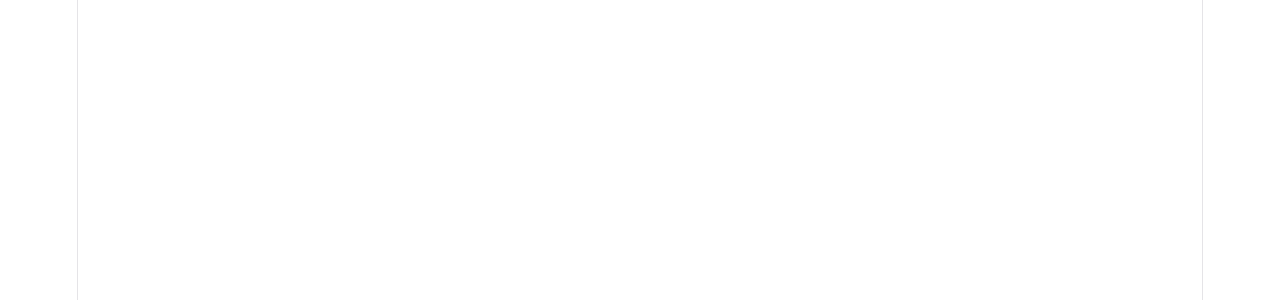
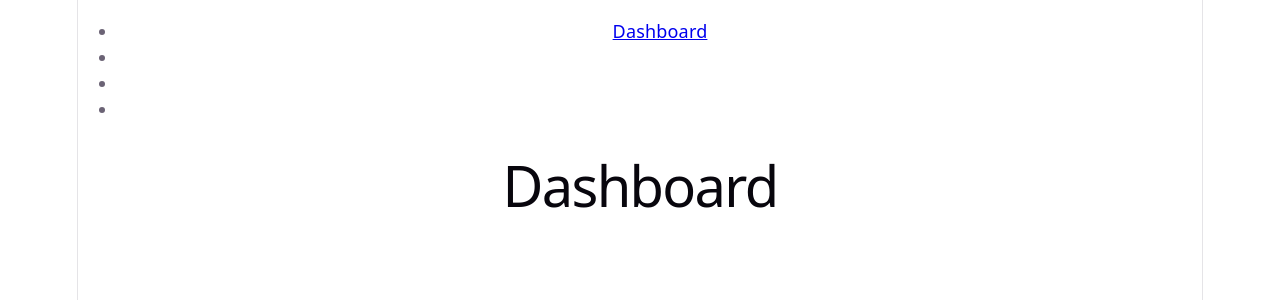
Before and after one commit to Tarantil/fittrack, a React (Vite) app: page / in a window 1280 px wide. Shown: the top 300 px of the page. Built offline with nearby package versions, Linux system fonts and the light colour scheme.

Commit message:
Routes and pages setup

```diff
--- a/package.json
+++ b/package.json
@@ -11,7 +11,8 @@
   },
   "dependencies": {
     "react": "^19.2.7",
-    "react-dom": "^19.2.7"
+    "react-dom": "^19.2.7",
+    "react-router-dom": "^7.18.1"
   },
   "devDependencies": {
     "@eslint/js": "^10.0.1",
--- a/src/App.tsx
+++ b/src/App.tsx
@@ -1,11 +1,28 @@
 import './App.css'
-
+import { createBrowserRouter, RouterProvider } from 'react-router-dom'
+import RootLayout from './pages/Root';
+import NotFound from './pages/NotFound';
+import Dashboard from './pages/Dashboard';
+import Exercises from './pages/Exercises';
+import Progress from './pages/Progress';
+import Workouts from './pages/Workouts';
 function App() {
+  const router = createBrowserRouter([
+    {
+      path:'/',
+      element: <RootLayout/>,
+      errorElement: <NotFound />,
+      children: [
+        {index:true, element:<Dashboard/>},
+        {path:'exercises', element:<Exercises/>},
+        {path:'progress', element:<Progress/>},
+        {path:'workouts', element:<Workouts/>}
+      ]
+    }
+  ]);
 
   return (
-    <>
-
-    </>
+    <RouterProvider router={router}/>
   )
 }
 
--- /dev/null
+++ b/src/components/MainNavigation.tsx
@@ -0,0 +1,14 @@
+import { NavLink } from "react-router-dom"
+
+export default function MainNavigation(){
+    return (
+        <header>
+            <ul>
+                <li><NavLink to="/" className={({isActive})=>isActive?'active':undefined}>Dashboard</NavLink></li>
+                <li><NavLink to="/exercises" className={({isActive})=>isActive?'active':undefined}></NavLink></li>
+                <li><NavLink to="/progress" className={({isActive})=>isActive?'active':undefined}></NavLink></li>
+                <li><NavLink to="/workouts" className={({isActive})=>isActive?'active':undefined}></NavLink></li>
+            </ul>
+        </header>
+    );
+}
--- /dev/null
+++ b/src/pages/Dashboard.tsx
@@ -0,0 +1,3 @@
+export default function Dashboard() {
+    return <h1>Dashboard</h1>;
+  }
--- /dev/null
+++ b/src/pages/Exercises.tsx
@@ -0,0 +1,3 @@
+export default function Exercises() {
+    return <h1>Exercises</h1>;
+  }
--- /dev/null
+++ b/src/pages/NotFound.tsx
@@ -0,0 +1,3 @@
+export default function NotFound() {
+    return <h1>Not Found</h1>;
+  }
--- /dev/null
+++ b/src/pages/Progress.tsx
@@ -0,0 +1,3 @@
+export default function Progress() {
+    return <h1>Progress</h1>;
+  }
--- /dev/null
+++ b/src/pages/Root.tsx
@@ -0,0 +1,11 @@
+import { Outlet } from "react-router-dom";
+import MainNavigation from "../components/MainNavigation";
+
+export default function RootLayout(){
+    return (
+        <>
+        <MainNavigation />
+        <Outlet />
+        </>
+    );
+}
--- /dev/null
+++ b/src/pages/Workouts.tsx
@@ -0,0 +1,3 @@
+export default function Workouts() {
+    return <h1>Workouts</h1>;
+  }
```
Also changed, not shown: 1 other file (tests, documents, lock files or other folders).
